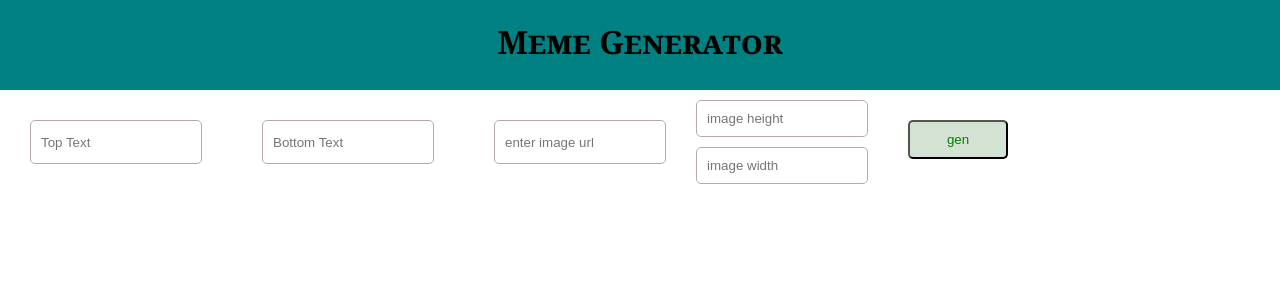
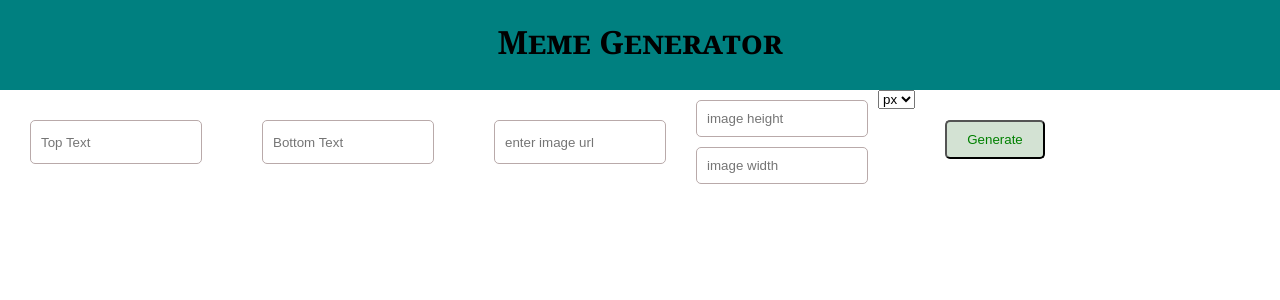
Before and after one commit to Rahulbeniwal26119/meme-generator, a React (Create React App) app: page / in a window 1280 px wide. Shown: the top 300 px of the page. Built offline with nearby package versions, Linux system fonts and the light colour scheme.

Commit message:
unit functionlity for text is now aviliable

```diff
--- a/src/MemeGenerator.js
+++ b/src/MemeGenerator.js
@@ -10,7 +10,8 @@ class MemeGenerator extends Component {
             bottomText : "",
             image : "",
             height : "" ,
-            width : ""
+            width : "" ,
+            unit : ""
         }
     }
     onChangeHandler = (e)=>{
@@ -18,7 +19,6 @@ class MemeGenerator extends Component {
         this.setState({
             [e.target.name] : e.target.value,
 })
-    console.log(this.state.image);
     }
     onClickHandler = (e)=>{
         e.preventDefault();
@@ -34,12 +34,18 @@ class MemeGenerator extends Component {
                         <input type="text" className="small" name="height" placeholder="image height" value={this.state.height} onChange={this.onChangeHandler}/>
                         <input type="text" className="small" name="width" placeholder="image width" value={this.state.width} onChange={this.onChangeHandler}/>
                     </div>
+                    <div className="select">
+                        <select name="unit" value={this.state.unit} onChange={this.onChangeHandler}>
+                            <option value="px">px</option>
+                            <option value="pt">pt</option>
+                        </select>
+                    </div>
                 <div>
-                <button type="submit" onClick={this.onClickHandler}>gen</button>
+                <button type="submit" onClick={this.onClickHandler}>Generate</button>
                 </div>
                 </form>
                 <div className="output" style={{backgroundImage : `url("${this.state.image}")` , backgroundSize: `cover` ,backgroundRepeat : "no-repeat" ,  height : `${this.state.height}` , width: `${this.state.width}`}}>
-                    <h2 className="top">{this.state.topText}</h2>
+                    <h2 className="top" style={{fontSize : `40${this.state.unit}`}}>{this.state.topText}</h2>
                     <h2 className="bottom">{this.state.bottomText}</h2>
                 </div>
 
```
